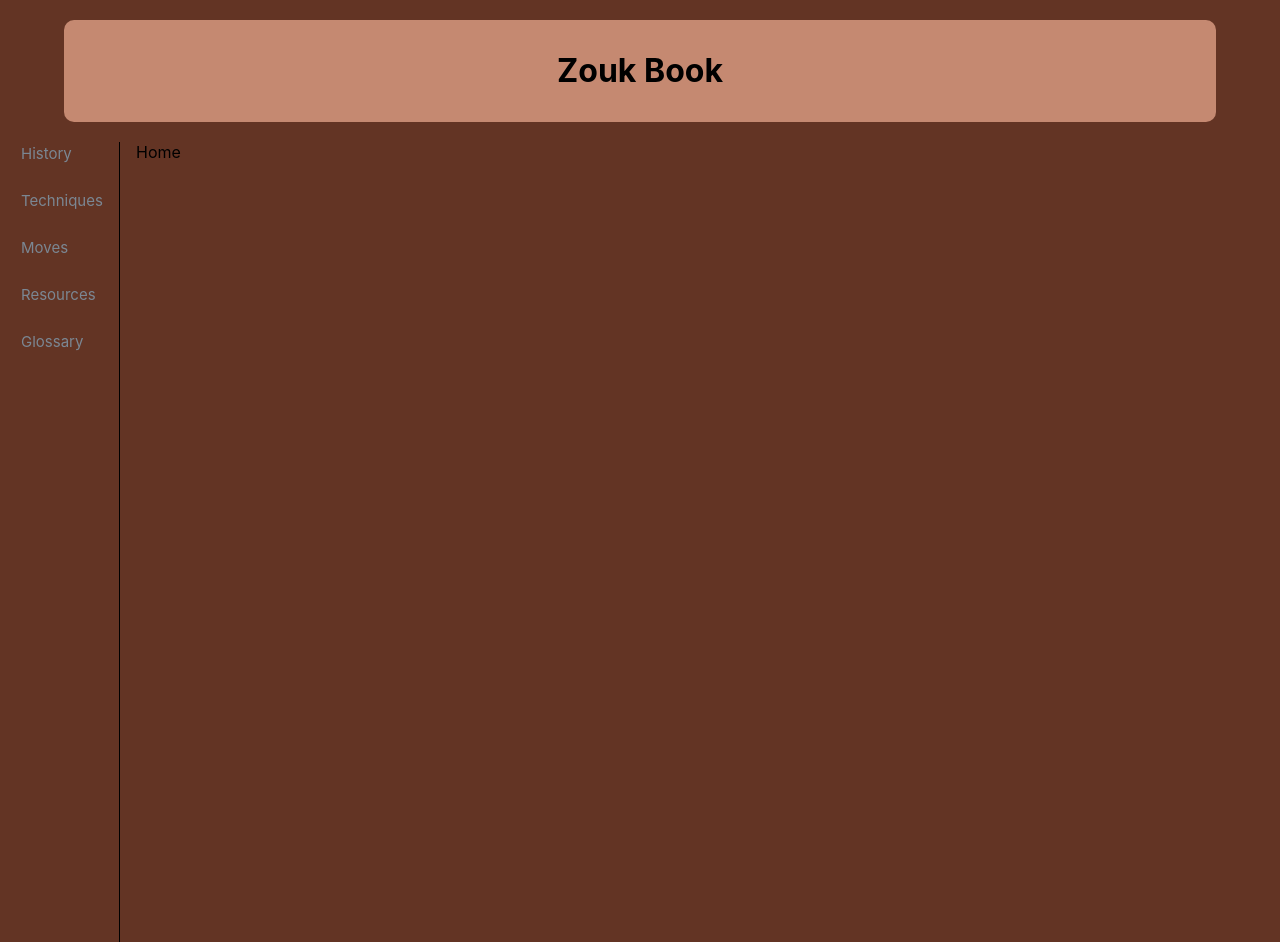
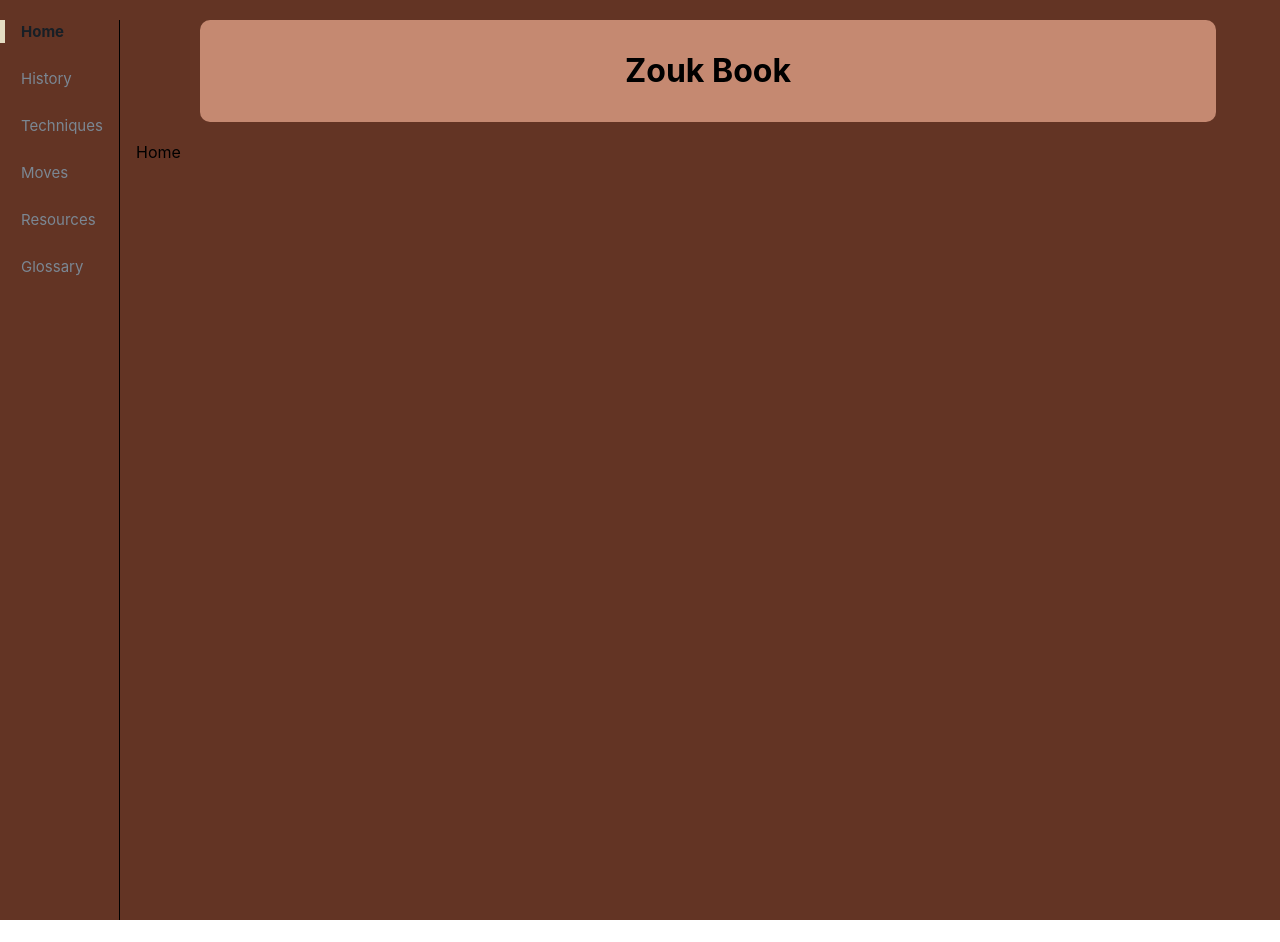
Before and after one commit to wuzzlefump/zouk-book, a React (Create React App) app: page / in a window 1280 px wide. After the commit the page ends 920 px from the top, so only its background shows below. Built offline with nearby package versions, Linux system fonts and the light colour scheme.

Commit message:
add in layouts

```diff
--- a/src/App.tsx
+++ b/src/App.tsx
@@ -10,6 +10,7 @@ import {
   RouteProps,
 } from "react-router-dom";
 import Layout from "./components/Layout/Layout";
+import HomeLayout from "./components/HomeLayout/HomeLayout";
 
 // Screens import
 const Home = React.lazy(() => import("./screens/Home/Home"));
@@ -33,7 +34,7 @@ const routes: Array<IRouteConfig> = [
     path: "/",
     title: "Home",
     comp: <Home />,
-    Layout: Layout,
+    Layout: HomeLayout,
     Route: Route,
   },
   {
--- a/src/components/HomeLayout/HomeLayout.tsx
+++ b/src/components/HomeLayout/HomeLayout.tsx
@@ -1,6 +1,33 @@
 import * as React from "react";
 import styles from "./style.module.css";
+import { Nav, NavItem } from "../Nav/Nav";
 
-export default function HomeLayout() {
-  return <>HomeLayout</>;
+export default function HomeLayout(props: { children: React.ReactNode }) {
+  const { children } = props;
+  const NavList: Array<any> = [
+    { to: "/", label: "Home" },
+    { to: "/history", label: "History" },
+    { to: "/techniques", label: "Techniques" },
+    { to: "/moves", label: "Moves" },
+    { to: "/resources", label: "Resources" },
+    { to: "/glossary", label: "Glossary" },
+  ];
+  return (
+    <div className={styles.container}>
+      <div className={styles.menu}>
+        <Nav variant={"vertical"}>
+          {NavList.map((navItem) => {
+            return <NavItem to={navItem.to}>{navItem.label}</NavItem>;
+          })}
+        </Nav>
+      </div>
+      <div className={styles.children}>
+        {" "}
+        <div className={styles.header}>
+          <h1>Zouk Book</h1>
+        </div>
+        {children}
+      </div>
+    </div>
+  );
 }
--- a/src/components/HomeLayout/style.module.css
+++ b/src/components/HomeLayout/style.module.css
@@ -0,0 +1,23 @@
+.container {
+  background-color: var(--color-secondary-d);
+  padding-block-start: 20px;
+  display: grid;
+  gap: var(--sp4);
+  grid-template-columns: 120px auto;
+}
+.header {
+  text-align: center;
+  background-color: var(--color-secondary);
+  border-radius: 10px;
+  padding-block-start: 10px;
+  padding-block-end: 10px;
+  margin-block-end: 20px;
+  margin-inline-start: var(--sp8);
+  margin-inline-end: var(--sp8);
+}
+.menu {
+  border-inline-end-color: black;
+  border-inline-end-width: 1px;
+  border-inline-end-style: solid;
+  height: 900px;
+}
--- a/src/components/Layout/Layout.tsx
+++ b/src/components/Layout/Layout.tsx
@@ -5,6 +5,7 @@ import { Nav, NavItem } from "../Nav/Nav";
 export default function Layout(props: { children: React.ReactNode }) {
   const { children } = props;
   const NavList: Array<any> = [
+    { to: "/", label: "Home" },
     { to: "/history", label: "History" },
     { to: "/techniques", label: "Techniques" },
     { to: "/moves", label: "Moves" },
@@ -13,19 +14,19 @@ export default function Layout(props: { children: React.ReactNode }) {
   ];
   return (
     <div className={styles.container}>
-      <div className={styles.header}>
-        <h1>Zouk Book</h1>
+      <div className={styles.menu}>
+        <Nav variant={"vertical"}>
+          {NavList.map((navItem) => {
+            return <NavItem to={navItem.to}>{navItem.label}</NavItem>;
+          })}
+        </Nav>
       </div>
-
-      <div className={styles.content}>
-        <div className={styles.menu}>
-          <Nav variant={"vertical"}>
-            {NavList.map((navItem) => {
-              return <NavItem to={navItem.to}>{navItem.label}</NavItem>;
-            })}
-          </Nav>
+      <div className={styles.children}>
+        {" "}
+        <div className={styles.header}>
+          <h1>Zouk Book</h1>
         </div>
-        <div className={styles.children}>{children}</div>
+        {children}
       </div>
     </div>
   );
--- a/src/components/Layout/style.module.css
+++ b/src/components/Layout/style.module.css
@@ -1,9 +1,13 @@
 .container {
-  background-color: var(--color-secondary-d);
-  padding-block-start: 20px;
+  background-color: antiquewhite;
+
+  display: grid;
+  gap: var(--sp4);
+  grid-template-columns: 120px auto;
 }
 .header {
   text-align: center;
+  margin-block-start: 20px;
   background-color: var(--color-secondary);
   border-radius: 10px;
   padding-block-start: 10px;
@@ -16,10 +20,6 @@
   border-inline-end-color: black;
   border-inline-end-width: 1px;
   border-inline-end-style: solid;
-  height: 800px;
+  background-color: var(--color-secondary-d);
+  height: 900px;
 }
-.content {
-  display: grid;
-  gap: var(--sp4);
-  grid-template-columns: 120px auto;
-}
```
